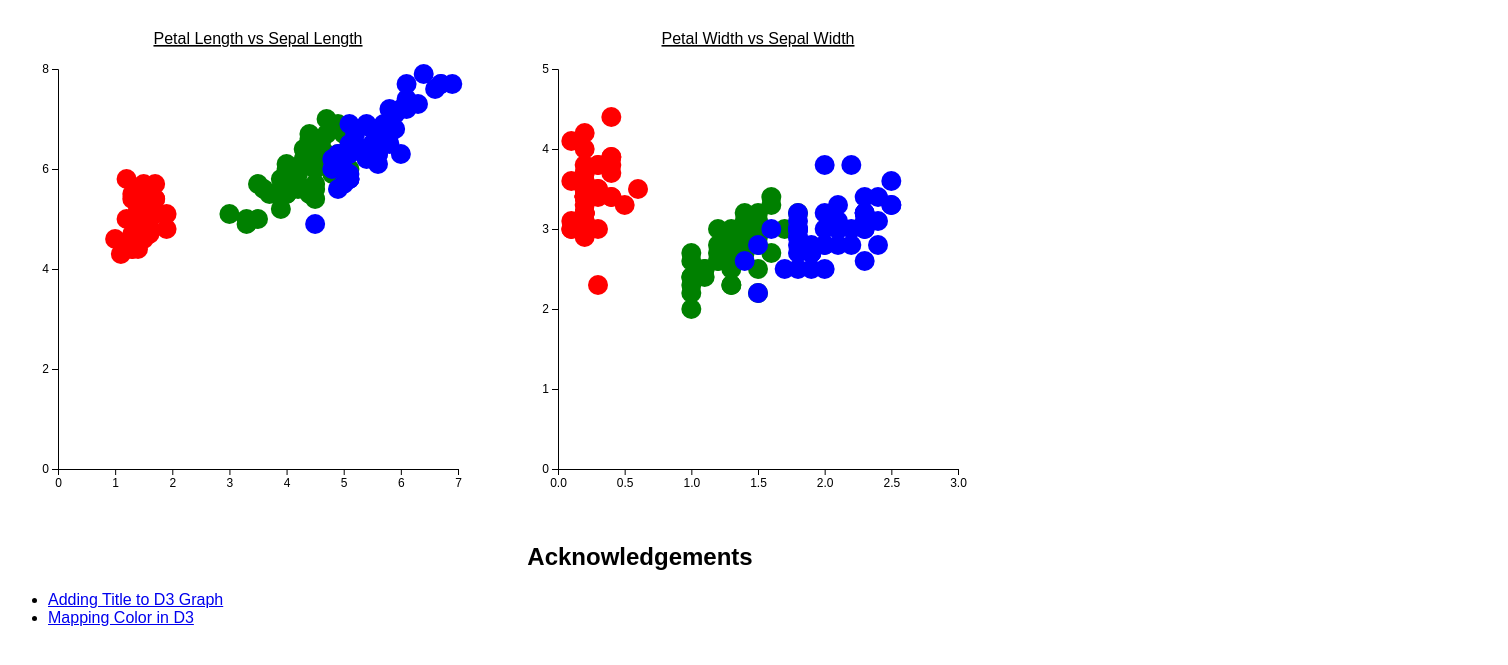
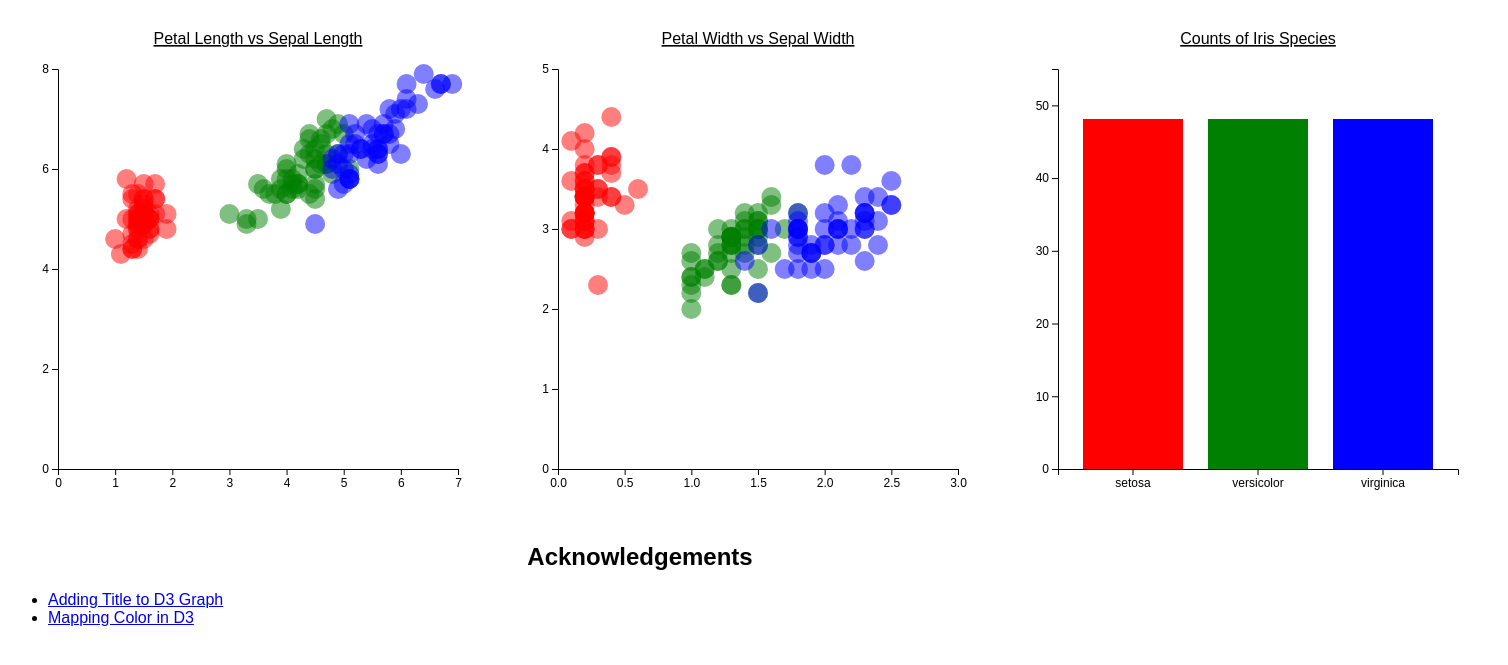
Before and after one commit to DS4200-S23-Class/hw-06-mccarthy-norman-hw6, a plain HTML site: page index.html in a window 1280 px wide. Shown: the part 61-726 px from the top of the page, 1508 px wide, since content can reach past the window. Drawn offline with Linux system fonts and the light colour scheme.

Commit message:
bar chart

```diff
--- a/js/main.js
+++ b/js/main.js
@@ -3,6 +3,7 @@ const FRAME_HEIGHT = 500;
 const MARGINS = { top: 50, bottom: 50, left: 50, right: 50 };
 const VIS_WIDTH = FRAME_WIDTH - MARGINS.left - MARGINS.right;
 const VIS_HEIGHT = FRAME_HEIGHT - MARGINS.top - MARGINS.bottom;
+const PADDING = 15
 
 const FRAME1 = d3
   .select("#vis1")
@@ -140,4 +141,92 @@ d3.csv("data/iris.csv").then((data) => {
     .style("font-size", "16px")
     .style("text-decoration", "underline")
     .text("Petal Width vs Sepal Width");
-});
+
+})
+
+const FRAME3 = d3
+    .select("#vis3")
+    .append("svg")
+    .attr("height", FRAME_HEIGHT)
+    .attr("width", FRAME_WIDTH)
+    .attr("class", "frame");
+
+d3.csv("data/iris.csv").then((data) => {
+  console.log(data);
+
+  const COLOR = d3
+      .scaleOrdinal()
+      .domain(["setosa", "versicolor", "virginica"])
+      .range(["red", "green", "blue"]);
+
+  const X_SCALE = d3
+    .scaleBand()
+    .range([0, VIS_WIDTH])
+    .domain(
+      data.map(function (d) {
+        return d.Species;
+      })
+    )
+    .padding(0.2);
+
+  const MAX_Y = 50
+
+  const Y_SCALE = d3
+    .scaleLinear()
+    .domain([0, MAX_Y + 5])
+    .range([VIS_HEIGHT, 0]);
+
+  FRAME3.selectAll("bars")
+    .data(data)
+    .enter()
+    .append("rect")
+    .attr("x", function (d) {
+      return X_SCALE(d.Species) + MARGINS.left;
+    })
+    .attr("y", 50 + MARGINS.bottom)
+    .attr("width", X_SCALE.bandwidth())
+    .attr("height", (VIS_HEIGHT - 50))
+    .attr("class", "bar")
+    .attr("fill", (d) => {
+      return COLOR(d.Species)
+    });
+
+  FRAME3.append("g")
+    .attr(
+      "transform",
+      "translate(" + MARGINS.left + "," + (VIS_HEIGHT + MARGINS.top) + ")"
+    )
+    .call(d3.axisBottom(X_SCALE).ticks(5))
+    .attr("font-size", 12);
+
+  FRAME3.append("g")
+    .attr("transform", `translate( ${MARGINS.bottom}, ${MARGINS.left})`)
+    .call(d3.axisLeft(Y_SCALE).ticks(5))
+    .attr("font-size", 12);
+
+  FRAME3.append("text")
+    .attr("x", FRAME_WIDTH / 2)
+    .attr("y", MARGINS.top / 2)
+    .attr("text-anchor", "middle")
+    .style("font-size", "16px")
+    .style("text-decoration", "underline")
+    .text("Counts of Iris Species");
+
+})
+
+FRAME2.append("g")
+        .attr("class", "brush")
+        .call(d3.brush())
+           // .extent([[0, 0], [VIS_WIDTH, VIS_HEIGHT]])
+         // .on("start brush", updateChart));
+
+
+function UpdateChart() {
+  d3.csv("data/iris.csv").then((data) => {
+      console.log(data);
+
+
+
+  })
+
+}
--- a/style.css
+++ b/style.css
@@ -9,3 +9,7 @@ body {
 #visualizations {
     display: flex;
 }
+
+.point {
+    opacity: 50%;
+}
```
